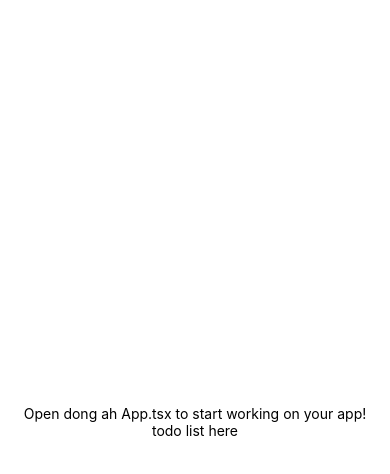
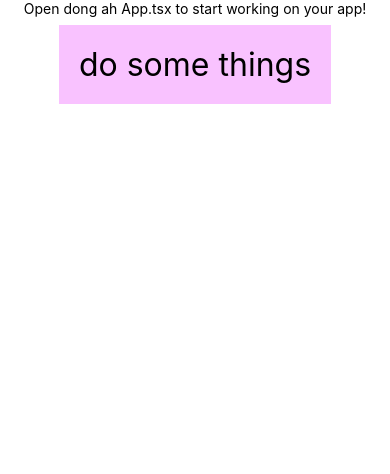
Before and after one commit to erdivartanovich/RNTodolist, a React Native app: screen / in a window 390 px wide. Shown: the top 474 px of the page. Built offline with nearby package versions, Linux system fonts and the light colour scheme.

Commit message:
display todo list

```diff
--- /dev/null
+++ b/components/Todo.tsx
@@ -0,0 +1,23 @@
+import { Todo as TodoInterface } from "../store/todo/Todo";
+import { View, Text, StyleSheet } from "react-native";
+
+const Todo = ({ description }: Partial<TodoInterface>) => {
+  return (
+    <View style={styles.item}>
+      <Text style={styles.description}>{description}</Text>
+    </View>
+  );
+};
+
+const styles = StyleSheet.create({
+  item: {
+    backgroundColor: "#f9c2ff",
+    padding: 20,
+    marginVertical: 8,
+    marginHorizontal: 16,
+  },
+  description: {
+    fontSize: 32,
+  },
+});
+export default Todo;
--- a/pages/TodoList.tsx
+++ b/pages/TodoList.tsx
@@ -1,6 +1,7 @@
 import { useEffect } from "react";
+import { FlatList, StatusBar, StyleSheet, View } from "react-native";
+import Todo from "../components/Todo";
 import { useTodo } from "../store/todo/hooks";
-import { Text } from "react-native";
 
 const TodoList = () => {
   const { getTodoList, todoList } = useTodo();
@@ -8,8 +9,27 @@ const TodoList = () => {
     getTodoList();
   }, []);
 
-  console.log("**************", todoList);
-  return <Text>todo list here</Text>;
+  const renderTodo = ({ item: id }: { item: string }) => {
+    const todo = todoList?.todos[id];
+    return <Todo description={todo?.description} />;
+  };
+
+  return (
+    <View style={styles.container}>
+      <FlatList
+        data={todoList?.allTodos}
+        renderItem={renderTodo}
+        keyExtractor={(id) => id}
+      />
+    </View>
+  );
 };
 
+const styles = StyleSheet.create({
+  container: {
+    flex: 1,
+    marginTop: StatusBar.currentHeight || 0,
+  },
+});
+
 export default TodoList;
--- a/store/todo/reducers.ts
+++ b/store/todo/reducers.ts
@@ -6,7 +6,7 @@ export interface TodoState {
   loading: boolean;
   error: boolean | string;
   success: boolean | string;
-  todoList: TodoList | [];
+  todoList: TodoList;
   todo: Todo | null;
 }
 
@@ -14,7 +14,10 @@ export const initialState: TodoState = {
   loading: false,
   error: false,
   success: false,
-  todoList: [],
+  todoList: {
+    todos: {},
+    allTodos: [],
+  },
   todo: null,
 };
 
```
